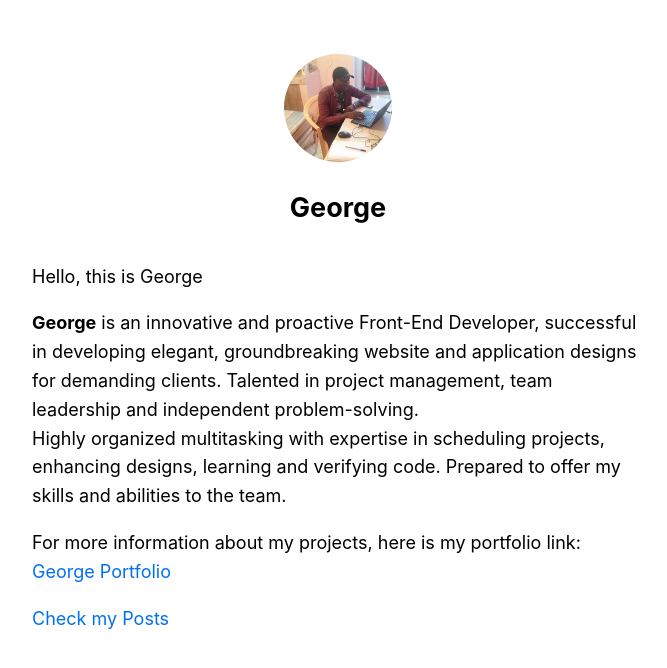
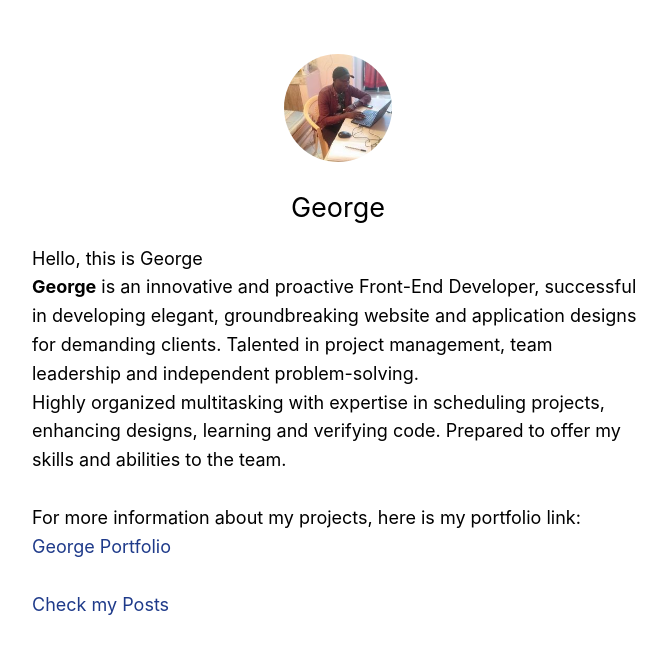
Before and after one commit to George-Okumu/Post_Blog, a Next.js app: page / in a window 1280 px wide. Shown: the top 668 px of the page, without its empty margins (302-969 px from the left). Built offline with nearby package versions, Linux system fonts and the light colour scheme.

Commit message:
Configured tailwind in the project

```diff
--- a/package.json
+++ b/package.json
@@ -11,5 +11,10 @@
     "next": "10.1.3",
     "react": "17.0.2",
     "react-dom": "17.0.2"
+  },
+  "devDependencies": {
+    "autoprefixer": "^10.2.5",
+    "postcss": "^8.2.14",
+    "tailwindcss": "^2.1.2"
   }
 }
--- a/pages/_app.js
+++ b/pages/_app.js
@@ -1,4 +1,5 @@
 import '../styles/globals.css'
+import 'tailwindcss/tailwind.css'
 
 function MyApp({ Component, pageProps }) {
   return <Component {...pageProps} />
--- a/pages/index.js
+++ b/pages/index.js
@@ -22,15 +22,16 @@ export default function Home() {
           expertise in scheduling projects, enhancing designs, learning and
           verifying code. Prepared to offer my skills and abilities to the team.
         </p>
-
+        <br/>
         <p>
-          For more information about my projects, here is my portfolio link: <br/> <a href="https://george-okumu.github.io/myPortfolio/">{name} Portfolio</a>
+          For more information about my projects, here is my portfolio link: <br/> <a className="text-blue-900" href="https://george-okumu.github.io/myPortfolio/">{name} Portfolio</a>
         </p>
       </section>
+      <br/>
 
       <footer>
 
-        <a href="/posts/first-post">Check my Posts</a>
+        <a className="text-blue-900 pt-5" href="/posts/first-post">Check my Posts</a>
 
       </footer>
     </Layout>
--- a/pages/posts/first-post.js
+++ b/pages/posts/first-post.js
@@ -5,14 +5,20 @@ import Layout from '../../components/layout'
 
 export default function FirstPost(){
     return (
+        <>
         <Layout>
         <Head>
             <title>Post Page</title>
         </Head>
-        <h1>This is my first Post</h1>
+        <h1 className="">This is my first Post</h1>
+
+        <Link href="/">
+        <a className="text-blue-900">Back home</a>
+        </Link>
 
 
         </Layout>
+        </>
 
     )
 
--- /dev/null
+++ b/postcss.config.js
@@ -0,0 +1,6 @@
+module.exports = {
+  plugins: {
+    tailwindcss: {},
+    autoprefixer: {},
+  },
+}
--- a/styles/globals.css
+++ b/styles/globals.css
@@ -1,3 +1,7 @@
+@tailwind base;
+@tailwind components;
+@tailwind utilities;
+
 html,
 body {
   padding: 0;
--- /dev/null
+++ b/tailwind.config.js
@@ -0,0 +1,11 @@
+module.exports = {
+  purge: ['./pages/**/*.{js,ts,jsx,tsx}', './components/**/*.{js,ts,jsx,tsx}'],
+  darkMode: false, // or 'media' or 'class'
+  theme: {
+    extend: {},
+  },
+  variants: {
+    extend: {},
+  },
+  plugins: [],
+}
```
Also changed, not shown: 1 other file (tests, documents, lock files or other folders).
